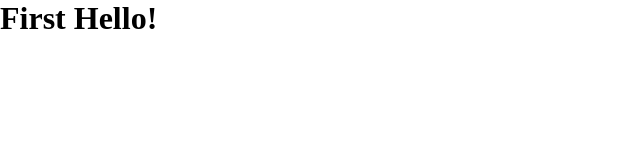
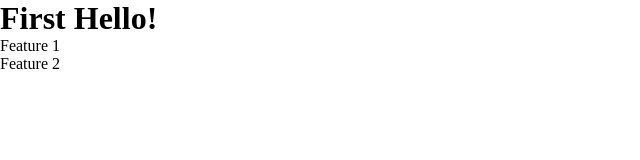
Before and after one commit to Si-HaMaDa/giz-git-train, a plain HTML site: page index.html in a window 1280 px wide. Shown: the whole page, without its empty margins (0-640 px from the left). Drawn offline with Linux system fonts and the light colour scheme.

Commit message:
Add features

```diff
--- a/index.html
+++ b/index.html
@@ -9,6 +9,8 @@
 </head>
 <body>
     <h1>First Hello!</h1>
+    <p>Feature 1</p>
+    <p>Feature 2</p>
     <script src="js.js"></script>
 </body>
 </html>
```
